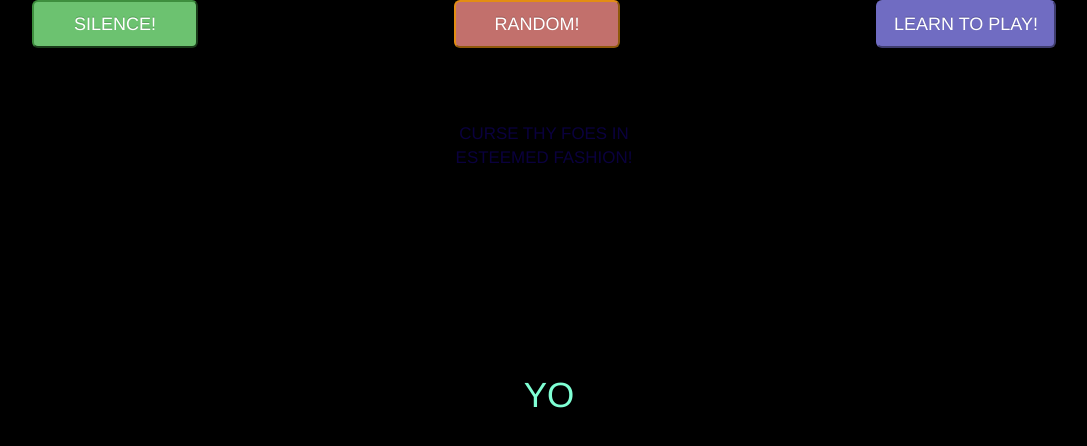
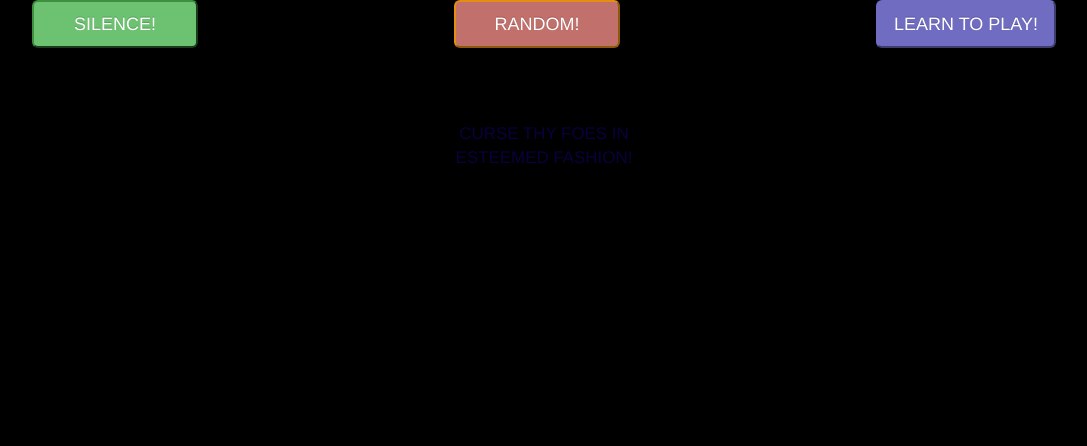
Before and after one commit to boulderinthesnow/oldEnglishInsults, a plain HTML site: page index.html in a window 1280 px wide. Shown: the whole page, without its empty margins (96-1183 px from the left). Drawn offline with nearby package versions, Linux system fonts and the light colour scheme.

Commit message:
fixed yo

```diff
--- a/index.html
+++ b/index.html
@@ -24,7 +24,7 @@
 	<div id="entireThing">
 		<body>
 		<div id="insertBox">
-			<p id="insertHere" class="hvr-glow center hvr-sweep-to-right">YO</p>
+			<p id="insertHere" class="hvr-glow center hvr-sweep-to-right"></p>
 		</div>
 
 		<div class="vertCenter">
```
